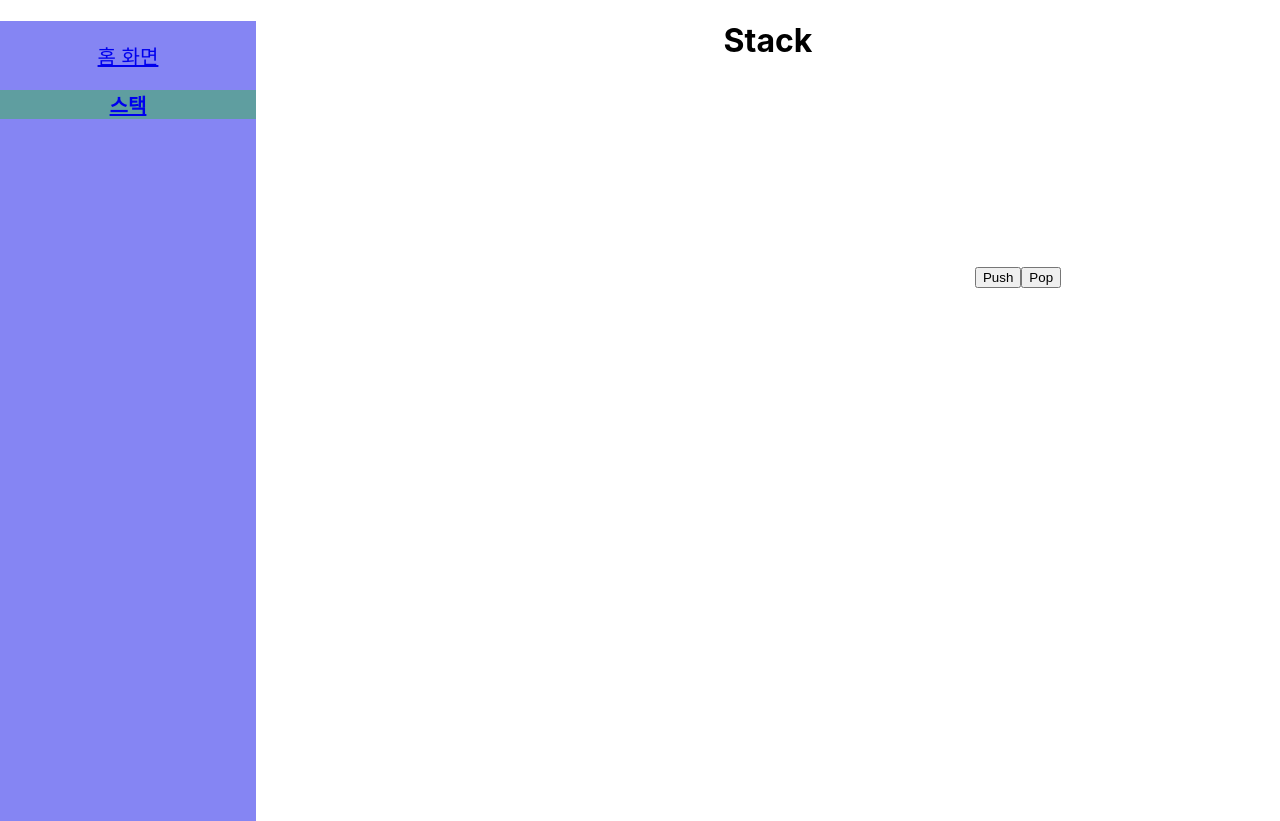
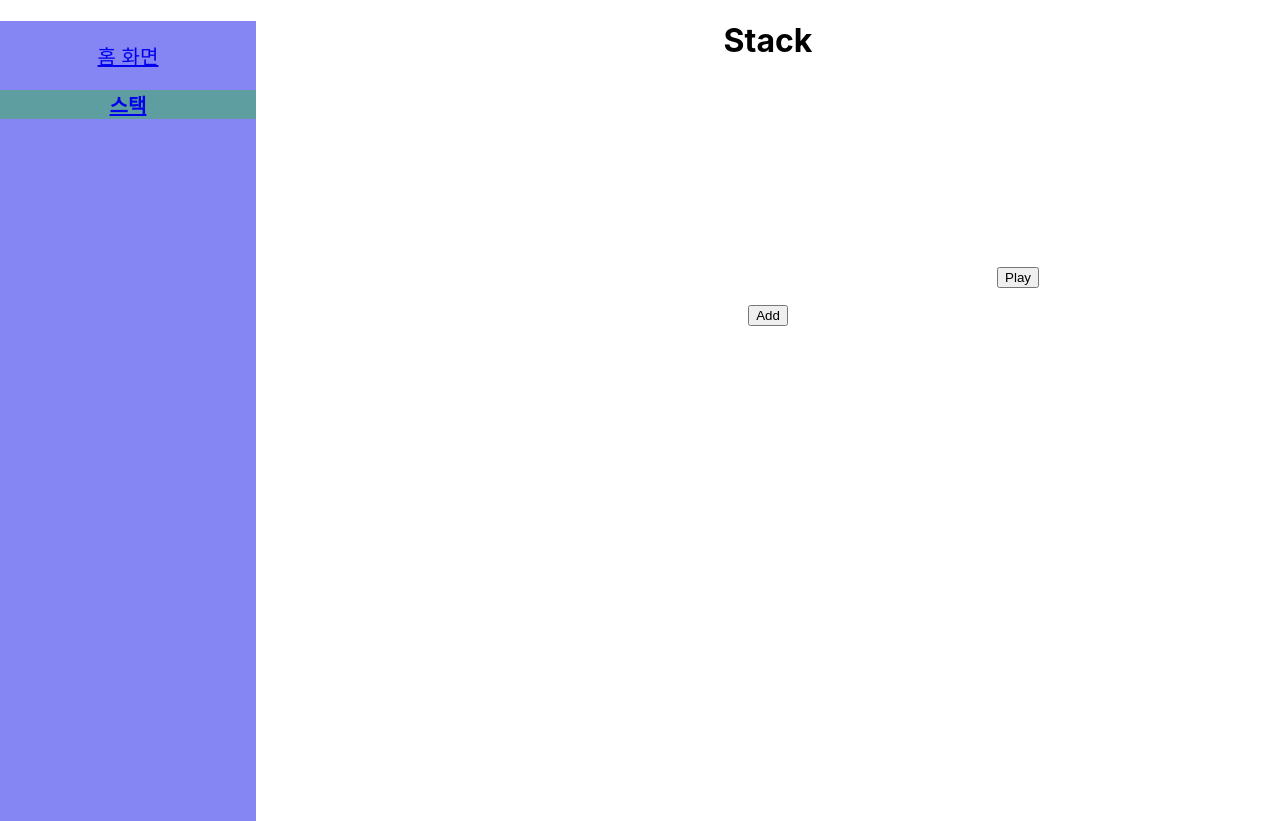
Before and after one commit to I-see-the-algorithm/I-see-the-algorithm, a React (Create React App) app in the folder i-see-the-algorithm/: page /stack in a window 1280 px wide. Built offline with nearby package versions, Linux system fonts and the light colour scheme.

Commit message:
DRAFT: add GUI
let's introduce GUI!

authored by: Jay22 <wnwoghd22@gmail.com>

```diff
--- a/i-see-the-algorithm/src/Screen/DataStructures/StackPage.js
+++ b/i-see-the-algorithm/src/Screen/DataStructures/StackPage.js
@@ -2,26 +2,53 @@
  * DataStructure/Stack Page
  */
 
-import { useState } from "react";
+import { useEffect, useState } from "react";
 import StackAnimation from "../../components/stack/StackAnimation";
 
 const StackPage = () => {
     const [commands, setCommands] = useState([]);
     const [el, setEl] = useState(1);
 
-    const handlePush = () => {
+    const [cmdList, setCmdList] = useState([]);
+
+    const addCommand = () => {
         const newCmd = {
             cmd: 1,
             el: el
         };
         setEl(el + 1);
-        setCommands([...commands, newCmd]);
+        setCmdList([...cmdList, newCmd]);
     }
-    const handlePop = () => {
-        const newCmd = {
-            cmd: 0
-        };
-        setCommands([...commands, newCmd]);
+    const popCmd = (index) => {
+        setCmdList((prevCmdList) => {
+            const updatedCmdList = [...prevCmdList];
+            updatedCmdList.splice(index, 1);
+            return updatedCmdList;
+        });
+    }
+    const handleOperationChange = (index, newOperation) => {
+        setCmdList((prevCmdList) => {
+            const updatedCmdList = [...prevCmdList];
+            updatedCmdList[index] = {
+                ...updatedCmdList[index],
+                cmd: newOperation === "push" ? 1 : 0,
+            };
+            return updatedCmdList;
+        });
+    };
+    const handleInputChange = (index, value) => {
+        setCmdList((prevCmdList) => {
+            const updatedCmdList = [...prevCmdList];
+            updatedCmdList[index] = {
+                ...updatedCmdList[index],
+                el: value,
+            };
+            return updatedCmdList;
+        });
+    }
+
+    const onClickPlayButton = () => {
+        setCommands([...cmdList]);
     }
 
     return (
@@ -30,8 +57,34 @@ const StackPage = () => {
 
             <StackAnimation commands={commands}/>
 
-            <button onClick={handlePush}>Push</button>
-            <button onClick={handlePop}>Pop</button>
+            <button onClick={onClickPlayButton}>Play</button>
+
+            <div>
+                <ul>
+                {cmdList.map((cmd, index) => (
+                    <li key={index}>
+                        <select
+                            value={cmd.cmd === 1 ? "push" : "pop"}
+                            onChange={(e) => handleOperationChange(index, e.target.value)}
+                        >
+                            <option value="push">push</option>
+                            <option value="pop">pop</option>
+                        </select>
+                        {cmd.cmd === 1 && (
+                            <input
+                                type="number"
+                                value={cmd.el}
+                                onChange={(e) =>
+                                    handleInputChange(index, e.target.value)
+                                }
+                            />
+                        )}
+                        <button onClick={() => popCmd(index)}>x</button>
+                    </li>
+                ))}
+                </ul>
+                <button onClick={addCommand}>Add</button>
+            </div>
         </div>
     )
 }
```
